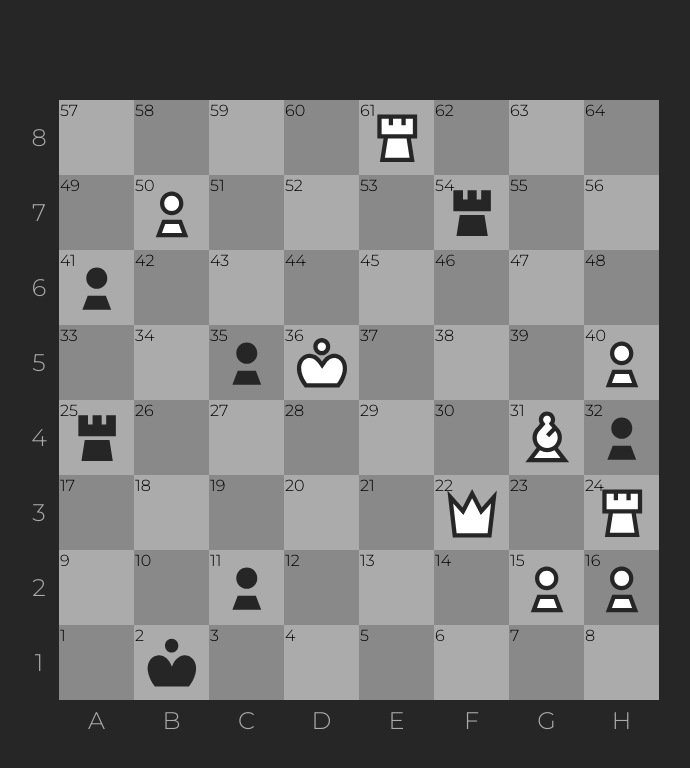
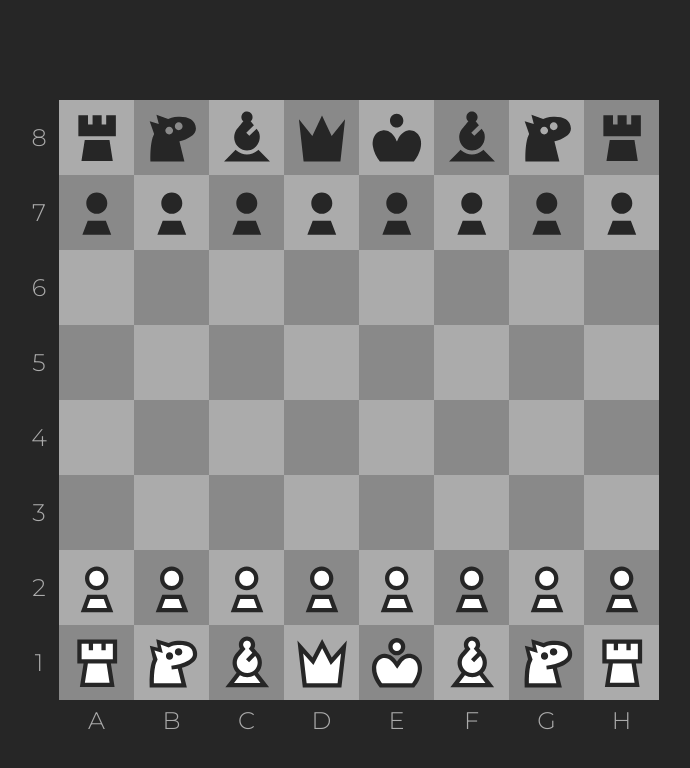
Before and after one commit to Timothyvanderveen/v-chess, a Vue app: page / in a window 1280 px wide. Shown: the top 768 px of the page, without its empty margins (281-971 px from the left). Built offline with nearby package versions, Linux system fonts and the light colour scheme.

Commit message:
add piece movement code optimization clean up

```diff
--- a/src/App.vue
+++ b/src/App.vue
@@ -5,31 +5,7 @@
 </template>
 
 <script setup lang="ts">
-// imports
 import vChessboard from "@/components/chess/vChessboard.vue";
-import { storeToRefs } from "pinia";
-import { onMounted } from "vue";
-import { useBoardStore } from "./stores/board";
-
-// stores
-const boardStore = useBoardStore();
-const { activeSquare, hoveringSquare, availableMoveCollection } =
-  storeToRefs(boardStore);
-
-onMounted(() => {
-  window.addEventListener("mousedown", ({ clientX, clientY }) => {
-    const element = document.elementFromPoint(clientX, clientY);
-    if (element?.classList.contains("v-piece")) {
-      activeSquare.value = parseInt(
-        element.parentElement?.dataset.squareIndex as string
-      );
-    } else {
-      activeSquare.value = 0;
-      hoveringSquare.value = 0;
-      availableMoveCollection.value = [];
-    }
-  });
-});
 </script>
 
 <style lang="scss" scoped>
--- a/src/components/chess/vChessPiece.vue
+++ b/src/components/chess/vChessPiece.vue
@@ -16,15 +16,14 @@
 </template>
 
 <script setup lang="ts">
-// imports
 import { useBoardStore } from "@/stores/board";
 import { usePieceStore } from "@/stores/piece";
 import { useSquareStore } from "@/stores/square";
-import { counter } from "@fortawesome/fontawesome-svg-core";
 import { storeToRefs } from "pinia";
 import { type PropType, computed, onMounted, ref, type Ref, watch } from "vue";
 
 // props
+
 const props = defineProps({
   pieceType: {
     type: String as PropType<vPieceType>,
@@ -37,11 +36,24 @@ const props = defineProps({
 });
 
 // store
+
 const { getOwner } = usePieceStore();
+
 const boardStore = useBoardStore();
-const { hoveringSquare, activeSquare } = storeToRefs(boardStore);
+const { hoveringSquare, activeSquare, availableMoveArray, availableTakeArray } =
+  storeToRefs(boardStore);
 
-// element manipulation
+const {
+  getRankBySquareIndex,
+  getFileBySquareIndex,
+  getRankFileObject,
+  hasOpponentPiece,
+  hasPiece,
+  getSquareIndexByCoordinates,
+} = useSquareStore();
+
+// element
+
 const pieceImage = computed(() => {
   const fileName = `${
     isWhite.value ? "w" : "b"
@@ -53,81 +65,146 @@ const pieceImage = computed(() => {
   ).href;
 });
 
+const getPosition = computed(() => {
+  const x = (getRankBySquareIndex(props.squareIndex) - 1) * 100;
+  const y = (8 - getFileBySquareIndex(props.squareIndex)) * 100;
+  return `${x}% ${y}%`;
+});
+
+// piece information
+
+const thisOwner = computed(() => {
+  return getOwner(props.pieceType);
+});
+
 const chessPiece: Ref<HTMLElement | null> = ref(null);
+
+const isWhite = computed(() => getOwner(props.pieceType) === "white");
+
+// events
 
 onMounted(() => {
   chessPiece.value?.addEventListener("mouseover", () => {
-    // if (!activeSquare.value) {
-    hoveringSquare.value = props.squareIndex;
-    // }
+    if (!activeSquare.value) {
+      hoveringSquare.value = props.squareIndex;
+    }
   });
   chessPiece.value?.addEventListener("mouseleave", () => {
     hoveringSquare.value = 0;
   });
 });
 
-// piece logic
-
-const getPosition = computed(() => boardStore.getPosition(props.squareIndex));
-
-const isWhite = computed(() => getOwner(props.pieceType) === "white");
-
-const { getRankFileObject, hasPiece, getSquareIndexByCoordinates } =
-  useSquareStore();
-const { availableMoveCollection } = storeToRefs(useBoardStore());
+// moves
 
 watch(
   () => activeSquare.value,
   (to) => {
     if (to === props.squareIndex) {
-      setAvailableSquares();
+      const hasSquares = setAvailableSquares();
+
+      if (!hasSquares) {
+        activeSquare.value = 0;
+        chessPiece.value?.animate(
+          [
+            { transform: "rotate(0) scale(1)" },
+            { transform: "rotate(15deg) scale(1.1)" },
+            { transform: "rotate(-15deg) scale(1.1)" },
+            { transform: "rotate(15deg) scale(1.1)" },
+            { transform: "rotate(0) scale(1)" },
+          ],
+          {
+            duration: 500,
+          }
+        );
+      }
     }
   }
 );
 
 const setAvailableSquares = () => {
-  availableMoveCollection.value = [];
+  availableMoveArray.value = [];
+  availableTakeArray.value = [];
   if (props.pieceType.toLowerCase() === "p") {
     setAvailablePawnMoves();
+    setAvailablePawnTakes();
   }
   if (props.pieceType.toLowerCase() === "r") {
-    setFullCardinalMoves();
+    setCardinalMovesAndTakes();
   }
+  if (props.pieceType.toLowerCase() === "k") {
+    setCardinalMovesAndTakes(1);
+  }
+  if (props.pieceType.toLowerCase() === "q") {
+    setCardinalMovesAndTakes();
+  }
+
+  return (
+    availableMoveArray.value.length > 0 || availableTakeArray.value.length > 0
+  );
 };
 
 const setAvailablePawnMoves = () => {
   const { file, rank } = getRankFileObject(props.squareIndex);
 
-  const cardinalObject = {
-    cardinal: [
-      { rank, file: (file + (isWhite.value ? 1 : -1)) as vSquareFileNumber },
-    ],
-  };
+  const squareIndex = getSquareIndexByCoordinates({
+    file: (file + (isWhite.value ? 1 : -1)) as vSquareFileNumber,
+    rank: rank,
+  });
 
-  if (file === 2 || file === 7) {
-    cardinalObject.cardinal?.push({
-      rank,
-      file: (file + (isWhite.value ? 2 : -2)) as vSquareFileNumber,
-    });
+  if (hasPiece(squareIndex)) {
+    return;
   }
 
-  availableMoveCollection.value.push(cardinalObject);
+  availableMoveArray.value.push(squareIndex);
+
+  if (
+    (file === 2 && thisOwner.value === "white") ||
+    (file === 7 && thisOwner.value === "black")
+  ) {
+    const squareIndex = getSquareIndexByCoordinates({
+      file: (file + (isWhite.value ? 2 : -2)) as vSquareFileNumber,
+      rank: rank,
+    });
+
+    availableMoveArray.value.push(squareIndex);
+  }
 };
 
-const setFullCardinalMoves = () => {
+const setAvailablePawnTakes = () => {
+  const { file, rank } = getRankFileObject(props.squareIndex);
+  const rankModifiers = [];
+
+  if (rank > 1) {
+    rankModifiers.push(rank - 1);
+  }
+  if (rank < 8) {
+    rankModifiers.push(rank + 1);
+  }
+
+  rankModifiers.forEach((rankModifier) => {
+    const squareIndex = getSquareIndexByCoordinates({
+      file: (file + (isWhite.value ? 1 : -1)) as vSquareFileNumber,
+      rank: rankModifier as vSquareFileNumber,
+    });
+
+    if (hasOpponentPiece(squareIndex, thisOwner.value)) {
+      availableTakeArray.value.push(squareIndex);
+    }
+  });
+};
+
+const setCardinalMovesAndTakes = (steps: number | null = null) => {
   const { file, rank } = getRankFileObject(props.squareIndex);
 
   (["up", "down", "right", "left"] as CardinalDirections[]).forEach(
     (direction) => {
-      const cardinalObject: AvailableMoveCollection = { cardinal: [] };
-
       let availableSteps;
       let encounteredPiece = false;
 
       if (direction === "up" || direction === "down") {
-        availableSteps = direction === "up" ? 8 - file : file - 1;
+        availableSteps = steps ?? (direction === "up" ? 8 - file : file - 1);
       } else {
-        availableSteps = direction === "right" ? 8 - rank : rank - 1;
+        availableSteps = steps ?? (direction === "right" ? 8 - rank : rank - 1);
       }
 
       Array.from(Array(availableSteps).keys()).forEach((counter) => {
@@ -144,29 +221,28 @@ const setFullCardinalMoves = () => {
         let newRank;
 
         if (direction === "up" || direction === "down") {
-          newFile = (file + updatedCounter) as vSquareRankNumber;
-          newRank = rank as vSquareRankNumber;
+          newFile = file + updatedCounter;
+          newRank = rank;
         } else {
-          newFile = file as vSquareRankNumber;
-          newRank = (rank + updatedCounter) as vSquareRankNumber;
+          newFile = file;
+          newRank = rank + updatedCounter;
         }
 
         const squareIndex = getSquareIndexByCoordinates({
-          file: newFile,
-          rank: newRank,
+          file: newFile as vSquareFileNumber,
+          rank: newRank as vSquareRankNumber,
         });
 
         if (hasPiece(squareIndex)) {
           encounteredPiece = true;
+          if (hasOpponentPiece(squareIndex, getOwner(props.pieceType))) {
+            availableTakeArray.value.push(squareIndex);
+          }
+          return;
         }
 
-        cardinalObject.cardinal?.push({
-          file: newFile,
-          rank: newRank,
-        });
+        availableMoveArray.value.push(squareIndex);
       });
-
-      availableMoveCollection.value.push(cardinalObject);
     }
   );
 };
--- a/src/components/chess/vChessboard.vue
+++ b/src/components/chess/vChessboard.vue
@@ -2,7 +2,7 @@
   <div ref="chessboard" class="v-chessboard">
     <div class="v-chessboard__squares">
       <vSquare
-        v-for="squareIndex in boardStore.squareArray"
+        v-for="squareIndex in squareArray"
         :key="squareIndex"
         :square-index="squareIndex"
         :colour="getColour(squareIndex)"
@@ -13,21 +13,21 @@
 
     <div class="v-chessboard__pieces">
       <vChessPiece
-        v-for="(pieceState, id) in boardStore.boardState.filter((e) => e.piece)"
+        v-for="(piece, id) in pieceCollection"
         :key="id"
-        :piece-type="pieceState.piece!"
-        :square-index="pieceState.squareIndex"
+        :piece-type="piece.type"
+        :square-index="piece.squareIndex"
       />
     </div>
 
     <div class="v-chessboard__coordinates">
       <div class="v-chessboard__coordinates--files">
-        <span v-for="file in boardStore.fileLetterArray" :key="file">
+        <span v-for="file in fileLetterArray" :key="file">
           {{ file.toUpperCase() }}
         </span>
       </div>
       <div class="v-chessboard__coordinates--ranks">
-        <span v-for="rank in boardStore.rankArray" :key="rank">
+        <span v-for="rank in rankArray" :key="rank">
           {{ rank }}
         </span>
       </div>
@@ -36,23 +36,76 @@
 </template>
 
 <script setup lang="ts">
-// imports
 import vSquare from "./vSquare.vue";
 import vChessPiece from "./vChessPiece.vue";
 import { useSquareStore } from "@/stores/square";
 import { useBoardStore } from "@/stores/board";
 import { onMounted, ref, type Ref } from "vue";
+import { usePieceStore } from "@/stores/piece";
+import { storeToRefs } from "pinia";
 
 // stores
 const { getColour, getRankBySquareIndex, getFileBySquareIndex } =
   useSquareStore();
-const boardStore = useBoardStore();
+
+const {
+  populateBoardState,
+  squareArray,
+  rankArray,
+  fileLetterArray,
+  unselectPiece,
+} = useBoardStore();
+const { activeSquare } = storeToRefs(useBoardStore());
+
+const { movePiece } = usePieceStore();
+const { pieceCollection } = storeToRefs(usePieceStore());
 
 // html
+
 const chessboard: Ref<HTMLElement | null> = ref(null);
 
+// board state
+
 onMounted(() => {
-  boardStore.populateBoardState();
+  populateBoardState();
+});
+
+// events
+
+onMounted(() => {
+  chessboard.value?.addEventListener("mousedown", (e) => {
+    const element = document.elementFromPoint(
+      e.clientX,
+      e.clientY
+    ) as HTMLElement;
+
+    if (element?.classList.contains("v-piece")) {
+      e.preventDefault();
+
+      const squareIndex = parseInt(
+        element.parentElement?.dataset.squareIndex as string
+      );
+
+      if (activeSquare.value) {
+        movePiece(squareIndex, activeSquare.value);
+      } else {
+        activeSquare.value = squareIndex;
+        return;
+      }
+    }
+
+    if (element?.classList.contains("v-square")) {
+      e.preventDefault();
+
+      const squareIndex = parseInt(element?.dataset.squareIndex as string);
+
+      if (activeSquare.value) {
+        movePiece(squareIndex, activeSquare.value);
+      }
+    }
+
+    unselectPiece();
+  });
 });
 </script>
 
--- a/src/components/chess/vSquare.vue
+++ b/src/components/chess/vSquare.vue
@@ -5,31 +5,29 @@
     :class="{
       [`v-square__colour--${props.colour}`]: true,
       hovering: isHovering,
-      available: isAvailable && !thisHasAnyPiece,
-      [`available-with-piece`]: isAvailable && thisHasOpponentPiece,
+      available: isAvailable,
+      takeable: isTakeable,
     }"
-    :style="{ translate: getPosition }"
+    :style="{ translate: getPosition() }"
     :data-square-index="props.squareIndex"
-  >
-    <div style="position: absolute">{{ squareIndex }}</div>
-  </div>
+  />
 </template>
 
 <script setup lang="ts">
-// imports
 import { useBoardStore } from "@/stores/board";
 import { useSquareStore } from "@/stores/square";
 import { storeToRefs } from "pinia";
 import { ref, type PropType, type Ref, computed, onMounted } from "vue";
 
 // stores
-const boardStore = useBoardStore();
-const { hoveringSquare, availableMoveCollection } = storeToRefs(
+const { hoveringSquare, availableMoveArray, availableTakeArray } = storeToRefs(
   useBoardStore()
 );
-const { getRankFileObject, hasOpponentPiece, hasPiece } = useSquareStore();
+
+const { getFileBySquareIndex, getRankBySquareIndex } = useSquareStore();
 
 // props
+
 const props = defineProps({
   squareIndex: {
     type: Number,
@@ -43,7 +41,17 @@ const props = defineProps({
 });
 
 // html manipulation
+
 const squareElement = ref(null) as Ref<HTMLElement | null>;
+
+const getPosition = () => {
+  const x = (getRankBySquareIndex(props.squareIndex) - 1) * 100;
+  const y = (8 - getFileBySquareIndex(props.squareIndex)) * 100;
+  return `${x}% ${y}%`;
+};
+
+// square information
+
 const isHovering = computed(() => {
   if (props.squareIndex === hoveringSquare.value) {
     return true;
@@ -51,31 +59,18 @@ const isHovering = computed(() => {
   return false;
 });
 
-const thisHasAnyPiece = computed(() => {
-  return hasPiece(props.squareIndex);
-});
-
-const thisHasOpponentPiece = computed(() => {
-  return hasOpponentPiece(props.squareIndex, props.colour);
+const isTakeable = computed(() => {
+  return availableTakeArray.value.includes(props.squareIndex);
 });
 
 const isAvailable = computed(() => {
-  const { file, rank } = getRankFileObject(props.squareIndex);
-  return availableMoveCollection.value.some((availableMove) => {
-    return (["horse", "diagonal", "cardinal"] as Array<MoveType>).some(
-      (moveType) => {
-        return availableMove[moveType]?.some((availableMoveType) => {
-          return (
-            availableMoveType.file === file && availableMoveType.rank === rank
-          );
-        });
-      }
-    );
-  });
+  return availableMoveArray.value.includes(props.squareIndex);
 });
 
+// events
+
 onMounted(() => {
-  squareElement.value?.addEventListener("mouseover", ({ clientX, clientY }) => {
+  squareElement.value?.addEventListener("mouseover", () => {
     if (isAvailable.value) {
       hoveringSquare.value = props.squareIndex;
     }
@@ -85,10 +80,6 @@ onMounted(() => {
     () => (hoveringSquare.value = 0)
   );
 });
-
-// square logic
-
-const getPosition = computed(() => boardStore.getPosition(props.squareIndex));
 </script>
 
 <style lang="scss" scoped>
@@ -124,7 +115,7 @@ const getPosition = computed(() => boardStore.getPosition(props.squareIndex));
       opacity: 0.2;
     }
   }
-  &.available-with-piece {
+  &.takeable {
     cursor: pointer;
     &::after {
       inset: 0;
--- a/src/stores/board.ts
+++ b/src/stores/board.ts
@@ -5,18 +5,22 @@ import { type Ref, ref } from "vue";
 
 export const useBoardStore = defineStore("board", () => {
   // stores
+
   const { parseFenToBoardState } = useFenStore();
   const squareStore = useSquareStore();
 
   // constants
+
   const squareArray = Array.from(Array(64).keys()).map((e) => ++e);
   const rankArray = Array.from(Array(8).keys()).map((e) => ++e);
   const fileArray = Array.from(Array(8).keys()).map((e) => ++e);
   const fileLetterArray = "abcdefgh".split("");
 
   // board state
+
   const boardState: Ref<vBoardState> = ref([]);
-  const availableMoveCollection: Ref<Array<AvailableMoveCollection>> = ref([]);
+  const availableMoveArray: Ref<Array<number>> = ref([]);
+  const availableTakeArray: Ref<Array<number>> = ref([]);
   const hoveringSquare = ref(0);
   const activeSquare = ref(0);
 
@@ -31,12 +35,11 @@ export const useBoardStore = defineStore("board", () => {
     });
   };
 
-  const getPosition = (squareIndex: number) => {
-    // calculate the translate percentage
-    const x = (squareStore.getRankBySquareIndex(squareIndex) - 1) * 100;
-    // since the board starts in lower left corner, count backwards
-    const y = (8 - squareStore.getFileBySquareIndex(squareIndex)) * 100;
-    return `${x}% ${y}%`;
+  const unselectPiece = () => {
+    activeSquare.value = 0;
+    hoveringSquare.value = 0;
+    availableMoveArray.value = [];
+    availableTakeArray.value = [];
   };
 
   return {
@@ -47,9 +50,10 @@ export const useBoardStore = defineStore("board", () => {
     populateBoardState,
     fileLetterArray,
     updateBoardState,
-    getPosition,
     hoveringSquare,
     activeSquare,
-    availableMoveCollection,
+    availableMoveArray,
+    availableTakeArray,
+    unselectPiece,
   };
 });
--- a/src/stores/fen.ts
+++ b/src/stores/fen.ts
@@ -1,13 +1,16 @@
 import { defineStore } from "pinia";
 import { useSquareStore } from "./square";
-import { useBoardStore } from "./board";
+import { usePieceStore } from "./piece";
 
 export const useFenStore = defineStore("fen", () => {
+  // stores
   const squareStore = useSquareStore();
-  const { getRankFileObject } = useSquareStore();
+  const { addPiece } = usePieceStore();
 
-  const startingFen = "4R3/1P3r2/p7/2pK3P/r5Bp/5Q1R/2p3PP/1k6 w - - 0 1";
-  // const startingFen = "rnbqkbnr/pppppppp/8/8/8/8/PPPPPPPP/RNBQKBNR";
+  // fen parsing
+
+  // const startingFen = "q1r5/B2pQ3/8/R1P1K3/7p/2k3Pp/R4n1P/r7 w - - 0 1";
+  const startingFen = "rnbqkbnr/pppppppp/8/8/8/8/PPPPPPPP/RNBQKBNR";
 
   const parseFenToBoardState = (
     startingFenParam: string | null = null
@@ -31,24 +34,25 @@ export const useFenStore = defineStore("fen", () => {
         }
 
         const rankNumber = parseInt(value);
-        const { rank, file } = getRankFileObject(squareIndex);
         if (rankNumber) {
           Array.from(Array(rankNumber).keys()).forEach(() => {
+            const { rank, file } = squareStore.getRankFileObject(squareIndex);
             boardState.push({
               rank,
               file,
-              piece: null,
               squareIndex,
             });
             squareIndex++;
           });
         } else {
+          const { rank, file } = squareStore.getRankFileObject(squareIndex);
           boardState.push({
             rank,
             file,
-            piece: value as vPieceType,
             squareIndex,
           });
+
+          addPiece({ squareIndex, pieceType: value as vPieceType });
 
           squareIndex++;
         }
--- a/src/stores/piece.ts
+++ b/src/stores/piece.ts
@@ -1,6 +1,16 @@
-import { defineStore } from "pinia";
+import { defineStore, storeToRefs } from "pinia";
+import { useBoardStore } from "./board";
+import { reactive } from "vue";
 
 export const usePieceStore = defineStore("piece", () => {
+  // stores
+
+  const { availableMoveArray, availableTakeArray } = storeToRefs(
+    useBoardStore()
+  );
+
+  // piece information
+
   const getOwner = (pieceType: vPieceType) => {
     if (pieceType.toUpperCase() === pieceType) {
       return "white";
@@ -11,7 +21,75 @@ export const usePieceStore = defineStore("piece", () => {
     throw new Error(`invalid piece type: ${pieceType}`);
   };
 
+  const hasMove = (squareIndex: number) => {
+    return (
+      availableMoveArray.value.includes(squareIndex) ||
+      availableTakeArray.value.includes(squareIndex)
+    );
+  };
+
+  // piece collection
+
+  const pieceCollection: vPieceCollection = reactive({});
+
+  let IDcounter = 0;
+  const createID = (): number => {
+    return ++IDcounter;
+  };
+
+  const addPiece = ({
+    squareIndex,
+    pieceType,
+  }: {
+    squareIndex: number;
+    pieceType: vPieceType;
+  }) => {
+    pieceCollection[createID()] = {
+      owner: getOwner(pieceType),
+      type: pieceType,
+      squareIndex,
+    };
+  };
+
+  const removePiece = (squareIndex: number) => {
+    Object.entries(pieceCollection).some(([key, value]) => {
+      if (value.squareIndex === squareIndex) {
+        delete pieceCollection[parseInt(key) as number];
+        return true;
+      }
+    });
+  };
+
+  const movePiece = (to: number, from: number) => {
+    let toKey = -1;
+    let fromKey = -1;
+
+    Object.entries(pieceCollection).forEach(function ([key, value]) {
+      if (value.squareIndex === from) {
+        fromKey = parseInt(key);
+        // pieceCollection[parseInt(key) as number].squareIndex = to;
+      }
+
+      if (value.squareIndex === to) {
+        toKey = parseInt(key);
+        // removePiece(value.squareIndex);
+      }
+    });
+
+    if (toKey && pieceCollection[toKey]) {
+      removePiece(pieceCollection[toKey].squareIndex);
+    }
+    if (fromKey && pieceCollection[fromKey]) {
+      pieceCollection[fromKey].squareIndex = to;
+    }
+  };
+
   return {
     getOwner,
+    hasMove,
+    pieceCollection,
+    addPiece,
+    removePiece,
+    movePiece,
   };
 });
--- a/src/stores/square.ts
+++ b/src/stores/square.ts
@@ -1,9 +1,15 @@
-import { defineStore } from "pinia";
+import { defineStore, storeToRefs } from "pinia";
 import { useBoardStore } from "./board";
+import { usePieceStore } from "./piece";
 
 export const useSquareStore = defineStore("square", () => {
   // stores
+
   const boardStore = useBoardStore();
+
+  const { pieceCollection } = storeToRefs(usePieceStore());
+
+  // square information
 
   const getColour = (squareId: number): vSquareColour => {
     // if the rank is even then start with black squares
@@ -54,27 +60,31 @@ export const useSquareStore = defineStore("square", () => {
     file: vSquareFileNumber;
     rank: vSquareRankNumber;
   }): number => {
-    return (
-      boardStore.boardState.find((e) => e.file === file && e.rank === rank)
-        ?.squareIndex ?? -1
-    );
+    const squareIndex = boardStore.boardState.find((e) => {
+      return e.file === file && e.rank === rank;
+    })?.squareIndex;
+
+    if (!squareIndex) {
+      throw new Error(`invalid coordinates: ${file}:${rank}`);
+    }
+
+    return squareIndex;
   };
 
   const hasPiece = (squareIndex: number) => {
-    return boardStore.boardState.some(
-      (e) => e.piece && e.squareIndex === squareIndex
-    );
+    return Object.entries(pieceCollection.value).some((entries) => {
+      return entries[1].squareIndex === squareIndex;
+    });
   };
 
   const hasOpponentPiece = (squareIndex: number, owner: vPlayerColour) => {
-    return boardStore.boardState.some((e) => {
-      if (!e.piece) return;
+    return Object.entries(pieceCollection.value).some((entries) => {
       const isOpponent =
         owner === "white"
-          ? e.piece === e.piece.toUpperCase()
-          : e.piece === e.piece.toLowerCase();
+          ? entries[1].type === entries[1].type.toLowerCase()
+          : entries[1].type === entries[1].type.toUpperCase();
 
-      return e.piece && e.squareIndex === squareIndex && isOpponent;
+      return entries[1].squareIndex === squareIndex && isOpponent;
     });
   };
 
```
Also changed, not shown: env.d.ts (+43 -19 lines).
